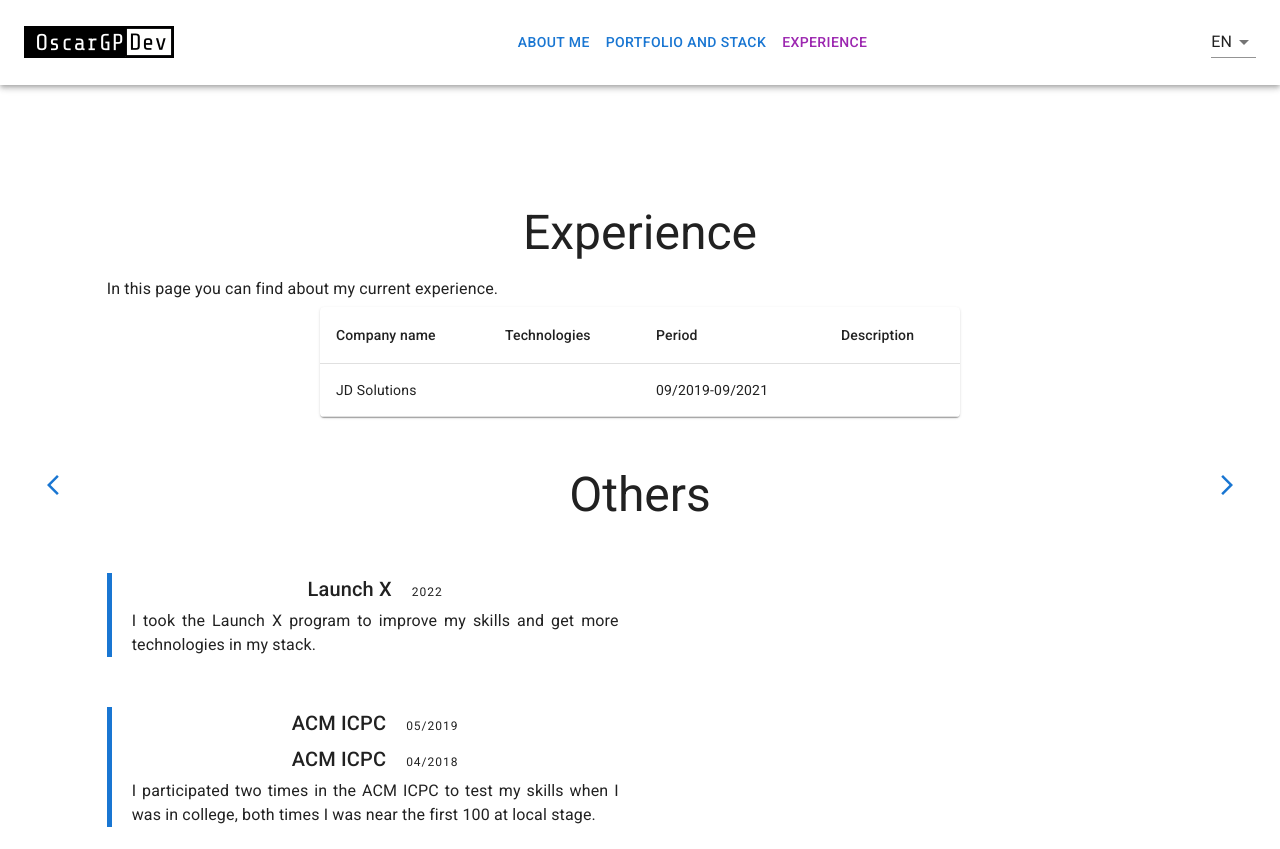
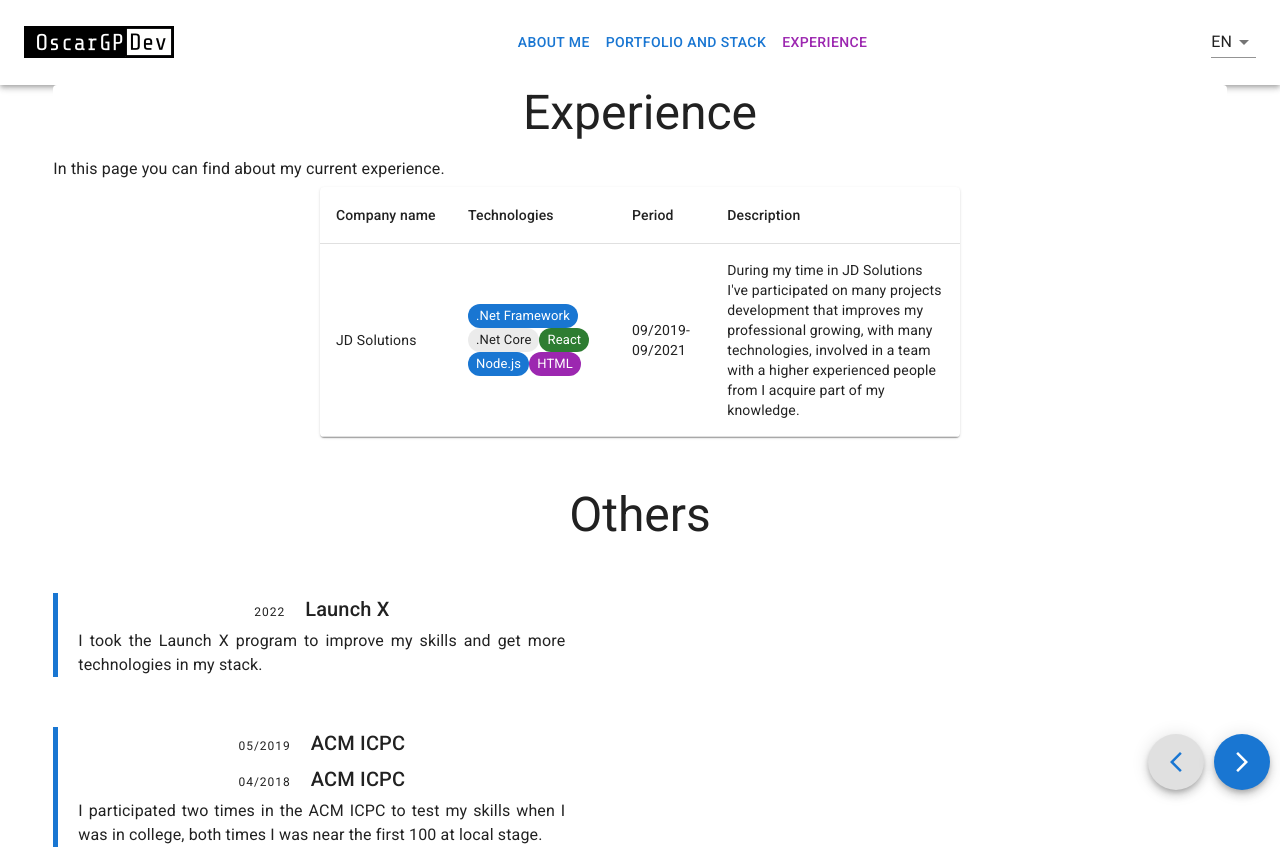
Before and after one commit to OscarGPDev/OscarGPDev, a React (Create React App) app: page /experience in a window 1280 px wide. Shown: the top 849 px of the page. Built offline with nearby package versions, Linux system fonts and the light colour scheme.

Commit message:
Se cambió el carrusel por floating action buttons. Se agregó información en experiencia.

```diff
--- a/src/App.js
+++ b/src/App.js
@@ -4,9 +4,8 @@ import '@fontsource/roboto/400.css';
 import '@fontsource/roboto/500.css';
 import '@fontsource/roboto/700.css';
 import MainHeader from "./components/MainHeader/MainHeader.js";
-import {Grid} from "@mui/material";
+import {Fab, Grid} from "@mui/material";
 import {ArrowBackIosNew, ArrowForwardIos} from "@mui/icons-material";
-import IconButton from "@mui/material/IconButton";
 import {Link, Route, Routes, useLocation} from "react-router-dom";
 import routes from "./routes"
 
@@ -21,6 +20,7 @@ function App() {
         const currentIndex = routes.findIndex(r => r.path === location.pathname)
         return currentIndex === routes.length - 1 ? 0 : currentIndex + 1;
     };
+
     return (
         <div className="App">
             <MainHeader/>
@@ -29,30 +29,38 @@ function App() {
                     container
                     justifyContent="space-evenly"
                     alignItems="center">
-                    <Grid item xs={1}>
-                        <Link to={routes[getPrevPage()].path} style={{"marginLeft":0}}>
-                            <IconButton color="primary" sx={{marginLeft:0, marginRight:"auto"}}>
-                                <ArrowBackIosNew/>
-                            </IconButton>
-                        </Link>
-                    </Grid>
-                    <Grid item xs={9} md={10}>
+
+                    <Grid item xs={10} md={11} sx={{marginBottom: 10}}>
                         <Routes>
                             {routes
                                 ?.map((route) =>
                                     <Route key={`route${route.path}`} path={route.path} element={<route.component/>}/>)
                             }
                         </Routes>
-                    </Grid>
-                    <Grid item xs={1}>
-                        <Link to={routes[getFollowingPage()].path}>
-                            <IconButton color="primary">
-                                <ArrowForwardIos/>
-                            </IconButton>
-                        </Link>
+
                     </Grid>
                 </Grid>
+                <div style={{
+                    position: "fixed",
+                    bottom: "10px",
+                    right: "10px",
+                    zIndex: 15
+                }}>
+                    {/*<div style={{display:"flex",*/}
+                    {/*    flexDirection:"column",}}>*/}
+                    <Link to={routes[getPrevPage()].path}>
+                        <Fab aria-label="Next" sx={{marginRight: "10px"}}>
+                            <ArrowBackIosNew color="primary"/>
+                        </Fab>
+                    </Link>
+                    <Link to={routes[getFollowingPage()].path}>
+                        <Fab aria-label="Next" color="primary">
+                            <ArrowForwardIos/>
+                        </Fab>
+                    </Link>
+                    {/*</div>*/}
 
+                </div>
             </main>
         </div>
     );
--- a/src/components/DataTable.js
+++ b/src/components/DataTable.js
@@ -19,7 +19,9 @@ const compare = (a, b, asc) => {
     }
     return 0;
 };
-
+/*
+* This component was made as base for future developments
+* */
 const DataTable = ({headers, data, filters, sx}) => {
     const [sortingBy, setSortingBy] = useState({id: null, ascending: false, default: true});
     const defaultSortingHeader = headers.find((header) => header.orderBy);
--- /dev/null
+++ b/src/components/MainHeader/TagsDrawer.js
@@ -0,0 +1,57 @@
+import {Chip} from "@mui/material";
+import {useMemo, useState} from "react";
+
+const DrawTechnologies = ({data, randomColors}) => {
+    const [chipsData, setChipsData] = useState([])
+    useMemo(() => {
+        const getRandomColor = () => {
+            let result;
+            switch (Math.floor(Math.random() * (5))) {
+                case 0:
+                    result = "default";
+                    break;
+                case 1:
+                    result = "primary";
+                    break;
+                case 2:
+                    result = "secondary";
+                    break;
+                case 3:
+                    result = "info";
+                    break;
+                case 4:
+                    result = "success";
+                    break;
+                default:
+                    result = "warning";
+                    break;
+            }
+            return result;
+        };
+
+        const tokens = [];
+        const getColorFromToken = (element) => {
+            let result = tokens.find(t => t.data === element);
+            if (!result) {
+                result = {data: element, color: getRandomColor()};
+                tokens.push(result);
+            }
+            return result.color;
+        };
+        const tmpResultArray = [];
+        data.forEach(element => tmpResultArray.push({
+                label: element,
+                color: randomColors ? getRandomColor() : getColorFromToken(element)
+            })
+        );
+        setChipsData(tmpResultArray);
+    }, [data, randomColors]);
+
+    return (<div>{chipsData.map((c) => {
+        return (<Chip key={`chip-${c.label}`} color={c.color} size="small" label={
+                c.label
+            }/>
+        )
+    })}</div>);
+};
+export default DrawTechnologies;
--- a/src/components/internationalize/locales/en/translation.json
+++ b/src/components/internationalize/locales/en/translation.json
@@ -29,6 +29,7 @@
   "experience_table_technologies": "Technologies",
   "experience_table_period": "Period",
   "experience_table_description": "Description",
+  "experience_table_jd_description": "During my time in JD Solutions I've participated on many projects development that improves my professional growing, with many technologies, involved in a team with a higher experienced people from I acquire part of my knowledge.",
   "experience_others": "Others",
   "experience_launch_x_body": "I took the Launch X program to improve my skills and get more technologies in my stack.",
   "experience_acm_icpc_body": "I participated two times in the ACM ICPC to test my skills when I was in college, both times I was near the first 100 at local stage.",
--- a/src/components/internationalize/locales/es/translation.json
+++ b/src/components/internationalize/locales/es/translation.json
@@ -29,6 +29,7 @@
   "experience_table_technologies": "Tecnologías",
   "experience_table_period": "Periodo",
   "experience_table_description": "Descripción",
+  "experience_table_jd_description": "Durante mi estancia en JD Solutions participé en el desarrollo de distintos proyectos que me permitieron acelerar mi crecimiento profesional, con diferentes tecnologías, de la mano de personas experimentadas de las que adquirí parte de mi conocimiento.",
   "experience_others": "Otros",
   "experience_launch_x_body": "Tome el programa de Launch X para pulir mis habilidades y agregar aún más tecnologías a mi repertorio.",
   "experience_acm_icpc_body": "Participé dos veces en el ACM ICPC para poner a prueba mis habilidades durante mi estadía en la universidad, ambas veces quedé cercano a los primeros 100 en la etapa local.",
--- a/src/pages/AboutMe.js
+++ b/src/pages/AboutMe.js
@@ -7,7 +7,7 @@ const AboutMe = () => {
     const {t: translation} = useTranslation();
     return (
         <Fade in timeout={2000}>
-            <Paper elevation={0} sx={{height: {xs: "90vh", md: "auto", lg: "70vh", overflowY: {xs: "scroll"}}}}>
+            <Paper elevation={0}>
                 <Typography variant="h3" gutterBottom>
                     {translation('aboutMe_title')}
                 </Typography>
--- a/src/pages/Experience.js
+++ b/src/pages/Experience.js
@@ -1,17 +1,25 @@
 import {Fade, Grid, Paper, Table, TableBody, TableCell, TableContainer, TableHead, TableRow} from "@mui/material";
 import Typography from "@mui/material/Typography";
 import {useTranslation} from "react-i18next";
+import DrawTechnologies from "../components/MainHeader/TagsDrawer";
 
 const Experience = () => {
     const {t: translate} = useTranslation();
     const experienceData = [{
         company: "JD Solutions",
-        technologies: [],
+        technologies: [
+            ".Net Framework",
+            ".Net Core",
+            "React",
+            "Node.js",
+            "HTML"
+        ],
+        description: translate("experience_table_jd_description"),
         period: "09/2019-09/2021"
     }]
     return (
         <Fade in timeout={2000}>
-            <Paper elevation={0} sx={{height: {xs: "90vh", md: "auto", lg: "70vh", overflowY: {xs: "scroll"}}}}>
+            <Paper elevation={0}>
                 <Typography variant="h3" gutterBottom>
                     {translate('experience_title')}
                 </Typography>
@@ -32,16 +40,21 @@ const Experience = () => {
                                 <TableCell>{translate("experience_table_company")}</TableCell>
                                 <TableCell>{translate("experience_table_technologies")}</TableCell>
                                 <TableCell>{translate("experience_table_period")}</TableCell>
-                                <TableCell>{translate("experience_table_description")}</TableCell>
+                                <TableCell sx={{
+                                    minWidth: {
+                                        xs: "80vw",
+                                        md: "auto"
+                                    }
+                                }}>{translate("experience_table_description")}</TableCell>
                             </TableRow>
                         </TableHead>
                         <TableBody>
                             {
                                 experienceData.map(row => <TableRow key={`experience_data_row_${row.company}`}>
-                                    <TableCell>{row.company}</TableCell>
-                                    <TableCell>{row.technologies}</TableCell>
+                                    <TableCell sx={{minWidth: "100px"}}>{row.company}</TableCell>
+                                    <TableCell><DrawTechnologies data={row.technologies} randomColors/></TableCell>
                                     <TableCell>{row.period}</TableCell>
-                                    <TableCell>{row.description}</TableCell>
+                                    <TableCell xs={{textAlign: "justify"}}>{row.description}</TableCell>
                                 </TableRow>)
                             }
                         </TableBody>
@@ -58,8 +71,9 @@ const Experience = () => {
                     }
                 }}>
                     <Grid item sx={{marginLeft: "20px"}}>
-                        <Typography variant="h6">Launch X
-                            <Typography variant="overline" sx={{marginLeft: "20px"}}>2022</Typography>
+                        <Typography variant="h6">
+                            <Typography variant="overline" sx={{marginRight: "20px"}}>2022</Typography>
+                            Launch X
                         </Typography>
                         <Typography variant="body1" align="justify">{translate("experience_launch_x_body")}</Typography>
                     </Grid>
@@ -73,11 +87,13 @@ const Experience = () => {
                     marginY: "50px"
                 }}>
                     <Grid item sx={{marginLeft: "20px"}}>
-                        <Typography variant="h6">ACM ICPC
-                            <Typography variant="overline" sx={{marginLeft: "20px"}}>05/2019</Typography>
+                        <Typography variant="h6">
+                            <Typography variant="overline" sx={{marginRight: "20px"}}>05/2019</Typography>
+                            ACM ICPC
                         </Typography>
-                        <Typography variant="h6">ACM ICPC
-                            <Typography variant="overline" sx={{marginLeft: "20px"}}>04/2018</Typography>
+                        <Typography variant="h6">
+                            <Typography variant="overline" sx={{marginRight: "20px"}}>04/2018</Typography>
+                            ACM ICPC
                         </Typography>
                         <Typography variant="body1" align="justify">{translate("experience_acm_icpc_body")}</Typography>
                     </Grid>
@@ -91,10 +107,12 @@ const Experience = () => {
                     marginY: "50px"
                 }}>
                     <Grid item sx={{marginLeft: "20px"}}>
-                        <Typography variant="h6">{translate("experience_class_leader_title")}
-                            <Typography variant="overline" sx={{marginLeft: "20px"}}>2016</Typography>
+                        <Typography variant="h6">
+                            <Typography variant="overline" sx={{marginRight: "20px"}}>2016</Typography>
+                            {translate("experience_class_leader_title")}
                         </Typography>
-                        <Typography variant="body1" align="justify">{translate("experience_class_leader_body")}</Typography>
+                        <Typography variant="body1"
+                                    align="justify">{translate("experience_class_leader_body")}</Typography>
                     </Grid>
                 </Grid>
 
```
Also changed, not shown: src/components/LinksDrawer.js (added, +18 -0 lines), src/pages/Portfolio.js (+5 -50 lines).
